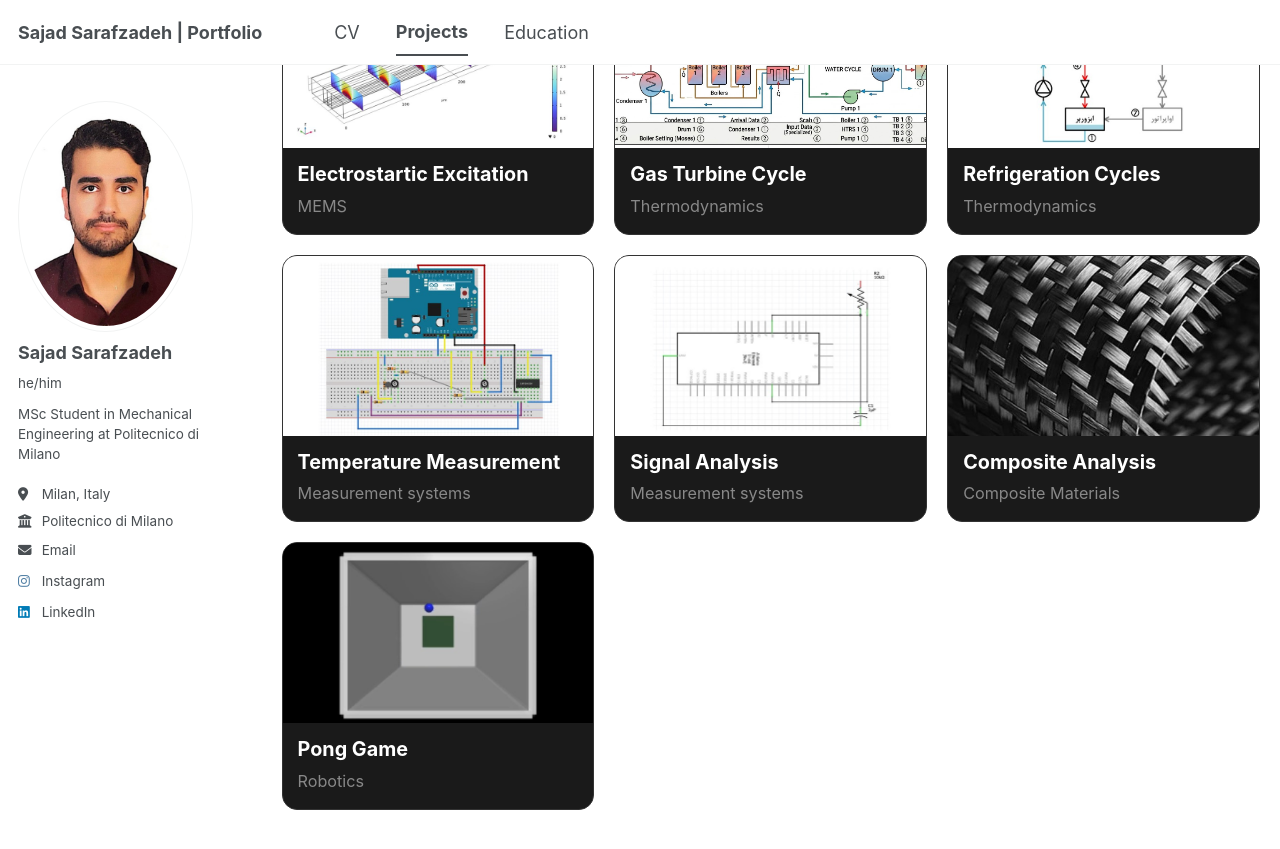
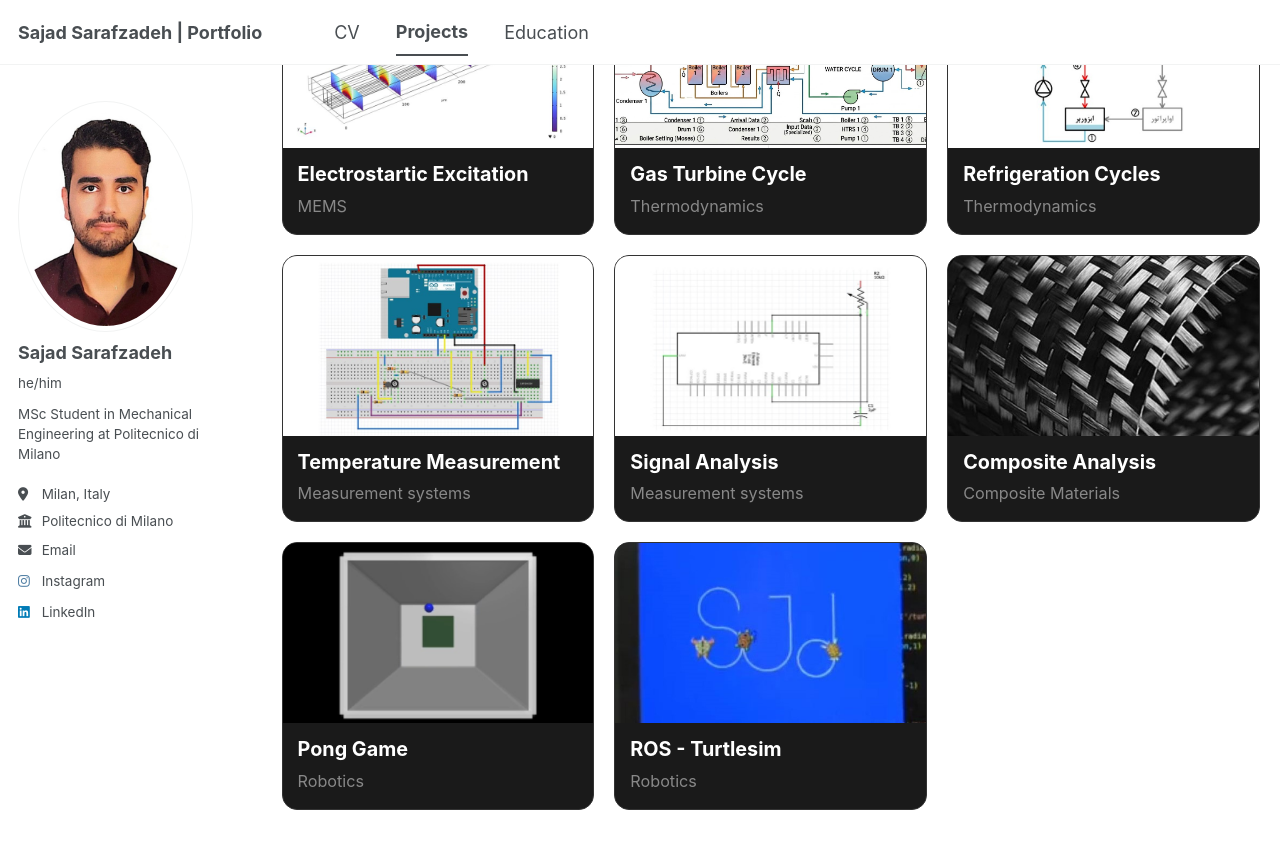
Before and after one commit to sajadsarafzadeh/sajadsarafzadeh.github.io, a Jekyll site: the page built from _pages/Projects.md, in a window 1280 px wide and 900 px high, scrolled down 510 px. Shown: the top 849 px of the window. Built offline with Jekyll 4.4.1, drawn with Linux system fonts in a browser that asks for light colours; a script bundle is joined from its source files by our own code; library files that are not in the unit come from our copies.

Commit message:
Update Projects.md

```diff
--- a/_pages/Projects.md
+++ b/_pages/Projects.md
@@ -110,4 +110,13 @@
     </div>
   </a>
 
+  <a href="https://github.com/sajadsarafzadeh/ROS---Turtlesim/tree/main" target="_blank" style="text-decoration: none; width: calc(33.333% - 14px); min-width: 250px;">
+    <div style="background: #1a1a1a; border-radius: 15px; overflow: hidden; border: 1px solid #333;">
+      <img src="/images/turtlesim.jpg" style="width: 100%; height: 180px; object-fit: cover;">
+      <div style="padding: 15px;">
+        <h4 style="color: #fff; margin: 0 0 5px 0; font-size: 1.1em;">ROS - Turtlesim</h4>
+        <span style="color: #888; font-size: 0.9em;">Robotics</span>
+      </div>
+    </div>
+  </a>
 </div>
```
